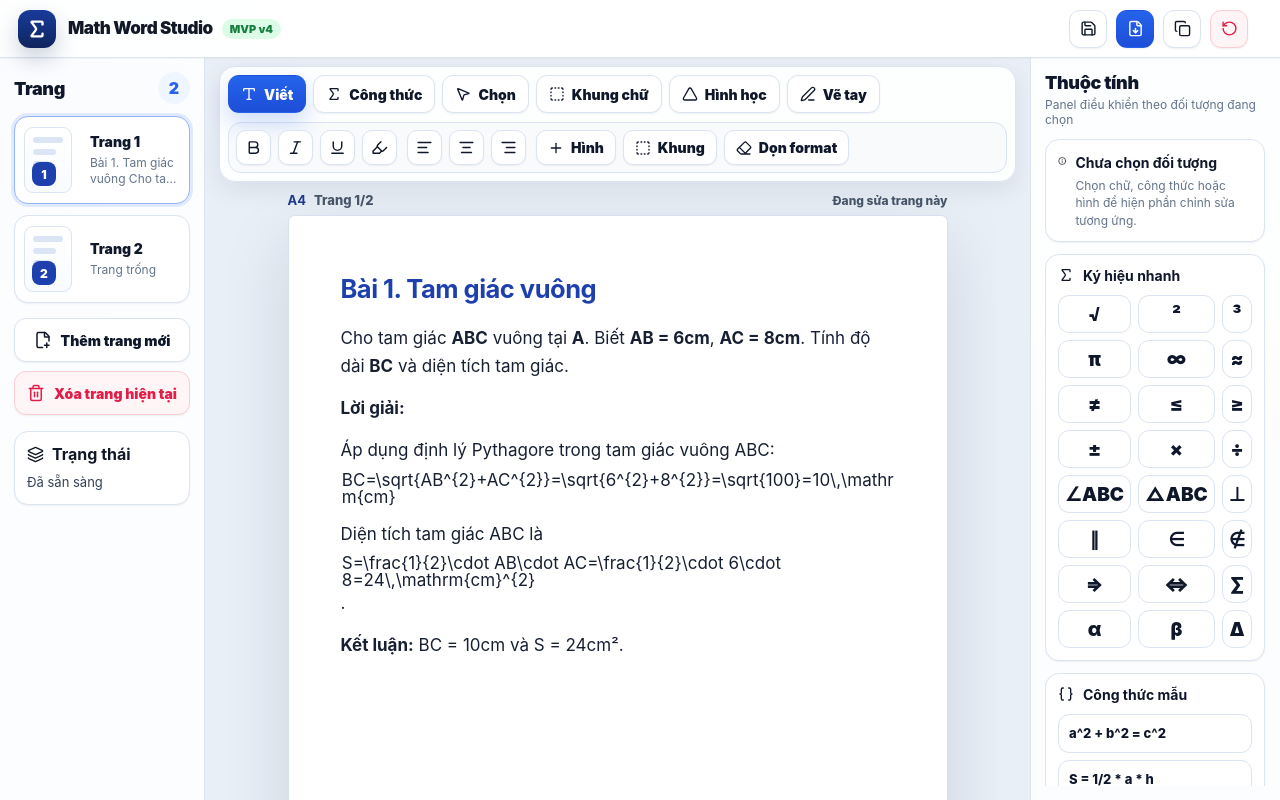
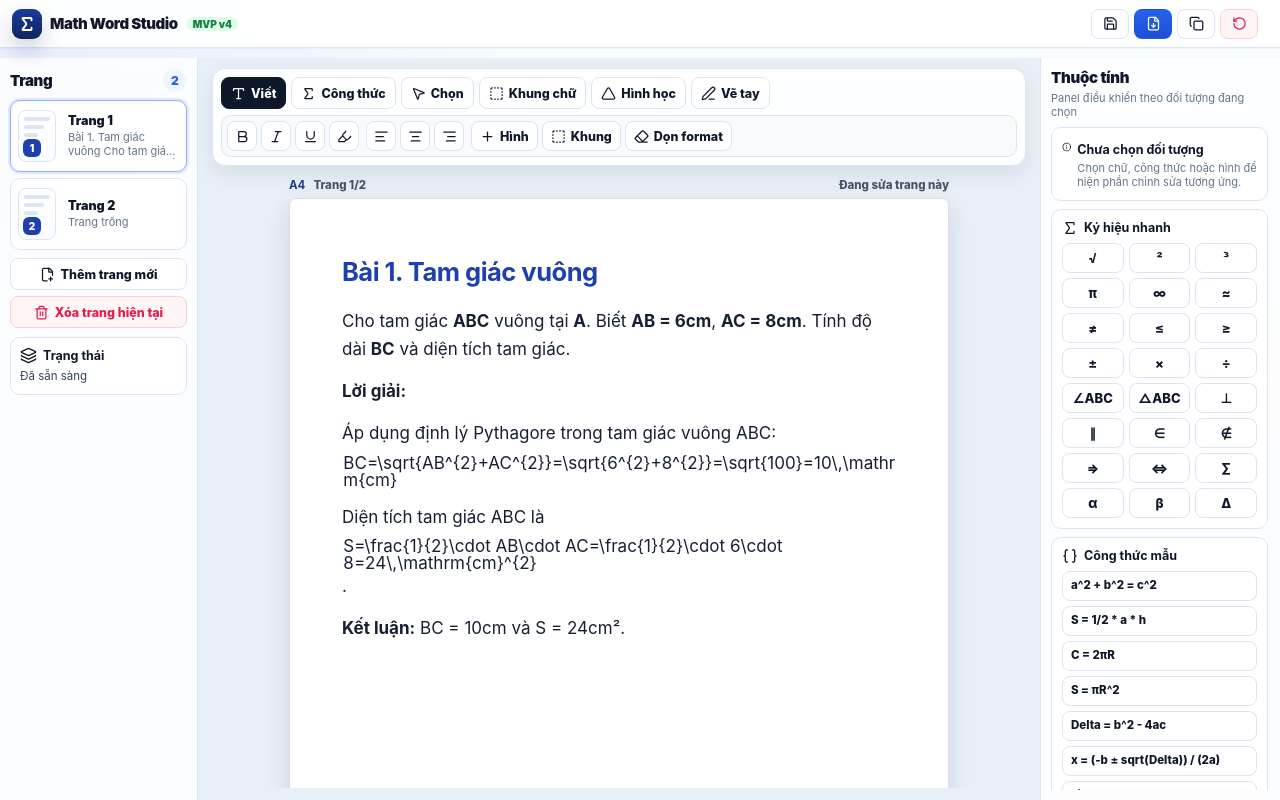
Before and after one commit to DangMinhNhat1509/math-word-studio, a React (Vite) app: page / in a window 1280 px wide. Built offline with nearby package versions, Linux system fonts and the light colour scheme.

Commit message:
Add compact responsive UI for editor layout

```diff
--- a/src/index.css
+++ b/src/index.css
@@ -4,3 +4,4 @@
 @import "./styles/diagram.css";
 @import "./styles/responsive.css";
 @import "./styles/theme-v5.css";
+@import "./styles/compact-responsive.css";
--- /dev/null
+++ b/src/styles/compact-responsive.css
@@ -0,0 +1,515 @@
+/* UI PATCH v3 - target real mws-* classes
+   Compact desktop + touch-friendly mobile.
+   No editor logic changes.
+*/
+
+:root {
+  --mws-compact-topbar: 48px;
+  --mws-compact-btn: 30px;
+  --mws-compact-icon: 30px;
+  --mws-compact-radius: 8px;
+  --mws-compact-font: 12.5px;
+}
+
+/* ===== App layout ===== */
+
+.mws-app-layout {
+  grid-template-columns: 220px minmax(0, 1fr) 268px !important;
+}
+
+.mws-leftbar,
+.mws-rightbar {
+  padding: 10px !important;
+}
+
+/* ===== Topbar ===== */
+
+.mws-topbar {
+  min-height: var(--mws-compact-topbar) !important;
+  height: var(--mws-compact-topbar) !important;
+  padding: 6px 12px !important;
+  gap: 10px !important;
+}
+
+.mws-brand {
+  gap: 8px !important;
+}
+
+.mws-brand-mark {
+  width: 30px !important;
+  height: 30px !important;
+  border-radius: 9px !important;
+}
+
+.mws-brand-mark svg {
+  width: 18px !important;
+  height: 18px !important;
+}
+
+.mws-brand-copy h1 {
+  font-size: 15px !important;
+  line-height: 1 !important;
+}
+
+.mws-brand-copy p {
+  display: none !important;
+}
+
+.mws-badge {
+  padding: 1px 6px !important;
+  font-size: 10px !important;
+  border-radius: 999px !important;
+}
+
+.mws-topbar-center {
+  min-width: 0 !important;
+}
+
+.mws-doc-pill {
+  min-height: 30px !important;
+  padding: 4px 10px !important;
+  border-radius: 999px !important;
+}
+
+.mws-doc-title {
+  font-size: 11px !important;
+}
+
+.mws-doc-meta {
+  font-size: 11px !important;
+}
+
+.mws-topbar-actions {
+  gap: 5px !important;
+}
+
+.mws-header-btn {
+  height: 30px !important;
+  min-height: 30px !important;
+  padding: 0 9px !important;
+  border-radius: 8px !important;
+  gap: 5px !important;
+  font-size: 12.5px !important;
+  font-weight: 800 !important;
+  box-shadow: none !important;
+}
+
+.mws-header-btn svg {
+  width: 15px !important;
+  height: 15px !important;
+}
+
+/* ===== Toolbar ===== */
+
+.mws-toolbar-wrap {
+  margin: 10px 14px 0 !important;
+  padding: 8px !important;
+  border-radius: 13px !important;
+  box-shadow: 0 8px 20px rgba(15, 23, 42, 0.08) !important;
+}
+
+.mws-toolbar-top {
+  gap: 8px !important;
+}
+
+.mws-tool-tabs {
+  gap: 5px !important;
+}
+
+.mws-tool-tab {
+  height: 32px !important;
+  min-height: 32px !important;
+  padding: 0 9px !important;
+  border-radius: 8px !important;
+  gap: 5px !important;
+  font-size: 12.5px !important;
+  font-weight: 800 !important;
+  box-shadow: none !important;
+}
+
+.mws-tool-tab svg {
+  width: 15px !important;
+  height: 15px !important;
+}
+
+.mws-tool-tab.is-active {
+  background: #0f172a !important;
+  border-color: #0f172a !important;
+  box-shadow: none !important;
+}
+
+.mws-toolbar-hint {
+  max-width: 250px !important;
+  font-size: 10.5px !important;
+  line-height: 1.25 !important;
+}
+
+.mws-toolbar-bottom {
+  margin-top: 6px !important;
+  padding: 5px !important;
+  gap: 7px !important;
+  border-radius: 10px !important;
+}
+
+.mws-tool-group {
+  gap: 4px !important;
+}
+
+.mws-tool-icon,
+.mws-tool-inline-btn {
+  height: 30px !important;
+  min-height: 30px !important;
+  border-radius: 8px !important;
+  box-shadow: none !important;
+}
+
+.mws-tool-icon {
+  width: 30px !important;
+  min-width: 30px !important;
+}
+
+.mws-tool-inline-btn {
+  padding: 0 8px !important;
+  gap: 5px !important;
+  font-size: 12.5px !important;
+  font-weight: 800 !important;
+}
+
+.mws-tool-icon svg,
+.mws-tool-inline-btn svg {
+  width: 15px !important;
+  height: 15px !important;
+}
+
+/* ===== Left sidebar ===== */
+
+.mws-panel-head {
+  margin-bottom: 8px !important;
+}
+
+.mws-panel-head h2 {
+  font-size: 15px !important;
+}
+
+.mws-panel-head p {
+  font-size: 11px !important;
+}
+
+.mws-panel-count {
+  width: 24px !important;
+  height: 24px !important;
+  font-size: 12px !important;
+}
+
+.mws-page-list {
+  gap: 6px !important;
+}
+
+.mws-page-card-mini {
+  min-height: 72px !important;
+  grid-template-columns: 42px 1fr !important;
+  gap: 8px !important;
+  padding: 7px !important;
+  border-radius: 10px !important;
+  box-shadow: none !important;
+}
+
+.mws-page-card-mini:hover {
+  transform: none !important;
+}
+
+.mws-page-card-mini.is-active {
+  box-shadow: 0 0 0 2px rgba(37, 99, 235, 0.12) !important;
+}
+
+.mws-page-thumb-sheet {
+  width: 38px !important;
+  height: 52px !important;
+  padding: 6px 5px !important;
+  border-radius: 8px !important;
+  gap: 4px !important;
+}
+
+.mws-page-thumb-line {
+  height: 4px !important;
+}
+
+.mws-page-badge {
+  width: 18px !important;
+  height: 18px !important;
+  left: 5px !important;
+  bottom: 5px !important;
+  border-radius: 6px !important;
+  font-size: 10px !important;
+}
+
+.mws-page-card-copy strong {
+  margin-bottom: 3px !important;
+  font-size: 12.5px !important;
+}
+
+.mws-page-card-copy span {
+  font-size: 11px !important;
+  line-height: 1.25 !important;
+}
+
+.mws-leftbar-actions {
+  margin-top: 8px !important;
+  gap: 6px !important;
+}
+
+.mws-side-action {
+  height: 32px !important;
+  min-height: 32px !important;
+  border-radius: 8px !important;
+  gap: 6px !important;
+  font-size: 12.5px !important;
+  font-weight: 800 !important;
+  box-shadow: none !important;
+}
+
+.mws-side-action svg {
+  width: 15px !important;
+  height: 15px !important;
+}
+
+.mws-side-info-card {
+  margin-top: 9px !important;
+  padding: 9px !important;
+  border-radius: 10px !important;
+  box-shadow: none !important;
+}
+
+.mws-side-info-title {
+  gap: 6px !important;
+  font-size: 12.5px !important;
+}
+
+.mws-side-info-card p {
+  margin-top: 5px !important;
+  font-size: 11.5px !important;
+  line-height: 1.35 !important;
+}
+
+.mws-side-meta {
+  margin-top: 5px !important;
+  font-size: 10.5px !important;
+}
+
+/* ===== Center stage ===== */
+
+.mws-document-stage {
+  margin: 12px 14px !important;
+  padding-bottom: 56px !important;
+}
+
+.mws-page-stack {
+  gap: 18px !important;
+}
+
+.mws-page-frame-head {
+  margin-bottom: 6px !important;
+}
+
+.mws-page-frame-title,
+.mws-page-frame-status {
+  font-size: 11.5px !important;
+}
+
+.mws-paper {
+  box-shadow: 0 8px 24px rgba(15, 23, 42, 0.12) !important;
+}
+
+.mws-stage-footer {
+  height: 38px !important;
+  margin-top: 10px !important;
+  border-radius: 10px !important;
+  box-shadow: 0 6px 16px rgba(15, 23, 42, 0.08) !important;
+}
+
+.mws-stage-zoom button {
+  width: 28px !important;
+  height: 28px !important;
+  border-radius: 8px !important;
+  font-size: 16px !important;
+}
+
+.mws-stage-zoom span,
+.mws-stage-stats span {
+  font-size: 11.5px !important;
+}
+
+/* ===== Right sidebar ===== */
+
+.mws-right-scroll {
+  gap: 8px !important;
+  padding-right: 2px !important;
+}
+
+.mws-property-card {
+  padding: 10px !important;
+  border-radius: 10px !important;
+  box-shadow: none !important;
+}
+
+.mws-property-title,
+.mws-section-title,
+.mws-empty-property {
+  gap: 6px !important;
+}
+
+.mws-empty-property strong,
+.mws-section-title strong,
+.mws-property-title strong {
+  font-size: 12.5px !important;
+}
+
+.mws-empty-property p {
+  margin-top: 3px !important;
+  font-size: 11px !important;
+  line-height: 1.3 !important;
+}
+
+.mws-mini-danger {
+  width: 26px !important;
+  height: 26px !important;
+  border-radius: 8px !important;
+}
+
+.mws-property-grid {
+  margin-top: 8px !important;
+  gap: 5px !important;
+}
+
+.mws-property-row {
+  font-size: 11.5px !important;
+}
+
+.mws-property-actions {
+  margin-top: 8px !important;
+  gap: 6px !important;
+}
+
+.mws-property-btn {
+  height: 30px !important;
+  border-radius: 8px !important;
+  font-size: 12px !important;
+}
+
+.mws-chip-grid {
+  margin-top: 7px !important;
+  gap: 5px !important;
+}
+
+.mws-chip {
+  min-height: 30px !important;
+  border-radius: 8px !important;
+  font-size: 13px !important;
+  font-weight: 800 !important;
+  box-shadow: none !important;
+}
+
+.mws-list-buttons {
+  margin-top: 7px !important;
+  gap: 5px !important;
+}
+
+.mws-list-btn {
+  min-height: 30px !important;
+  padding: 0 8px !important;
+  border-radius: 8px !important;
+  font-size: 11.5px !important;
+  font-weight: 800 !important;
+  box-shadow: none !important;
+}
+
+/* ===== Laptop ===== */
+
+@media (max-width: 1280px) {
+  .mws-app-layout {
+    grid-template-columns: 198px minmax(0, 1fr) 240px !important;
+  }
+
+  .mws-topbar-center {
+    display: none !important;
+  }
+
+  .mws-header-btn {
+    padding: 0 8px !important;
+  }
+
+  .mws-toolbar-hint {
+    display: none !important;
+  }
+}
+
+/* ===== Mobile / tablet touch mode ===== */
+
+@media (max-width: 920px) {
+  :root {
+    --mws-compact-topbar: 52px;
+  }
+
+  .mws-topbar {
+    height: 52px !important;
+    min-height: 52px !important;
+  }
+
+  .mws-topbar-center,
+  .mws-brand-copy p,
+  .mws-badge,
+  .mws-header-btn span {
+    display: none !important;
+  }
+
+  .mws-app-layout {
+    display: block !important;
+    overflow: auto !important;
+  }
+
+  .mws-left-column,
+  .mws-right-column {
+    display: none !important;
+  }
+
+  .mws-center-column {
+    min-height: calc(100vh - 52px) !important;
+  }
+
+  .mws-toolbar-wrap {
+    margin: 8px !important;
+    overflow-x: auto !important;
+    -webkit-overflow-scrolling: touch;
+  }
+
+  .mws-toolbar-top,
+  .mws-toolbar-bottom {
+    min-width: max-content !important;
+    flex-wrap: nowrap !important;
+  }
+
+  .mws-tool-tabs {
+    flex-wrap: nowrap !important;
+  }
+
+  .mws-tool-tab,
+  .mws-tool-icon,
+  .mws-tool-inline-btn {
+    height: 38px !important;
+    min-height: 38px !important;
+    font-size: 13px !important;
+  }
+
+  .mws-tool-icon {
+    width: 38px !important;
+    min-width: 38px !important;
+  }
+
+  .mws-document-stage {
+    margin: 8px !important;
+  }
+
+  .mws-paper {
+    width: min(794px, 100%) !important;
+  }
+}
```
